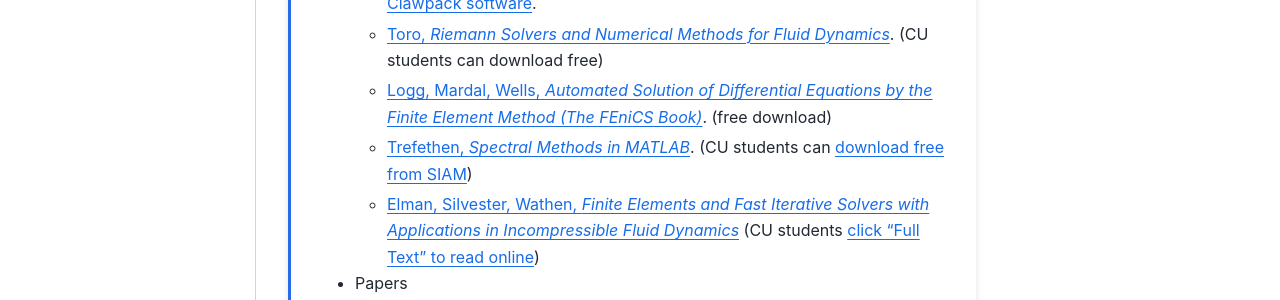
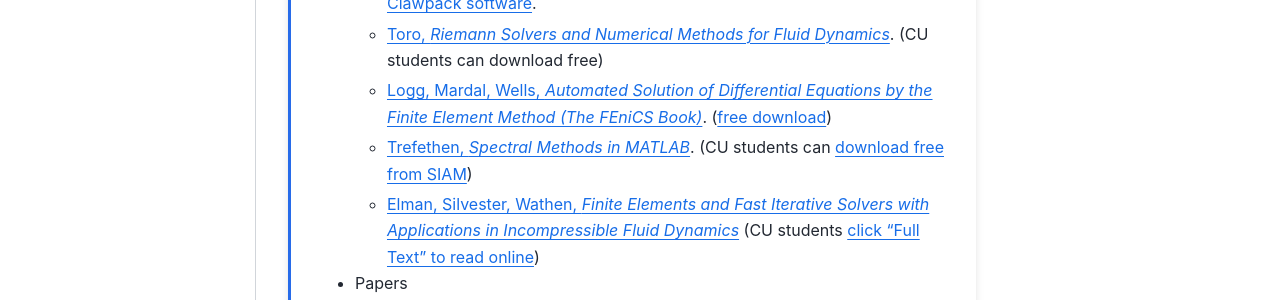
Before and after one commit to cu-numpde/fall21, a Jupyter Book: the page built from index.md, in a window 1280 px wide and 900 px high, scrolled down 1282 px. Shown: the part 393-693 px from the top of the window. Built offline with Jupyter Book 1.0.4 settings and Sphinx 7.4.7 and the Sphinx Book theme 1.1.4, drawn with Linux system fonts in a browser that asks for light colours; pages that are not in the unit, such as notebooks, are missing from menus; part of the change alters nothing that is shown.

```diff
--- a/index.md
+++ b/index.md
@@ -41,7 +41,7 @@ Welcome to **CSCI-5636: Numerical Solution of Partial Differential Equations**
   * [LeVeque, *Finite Difference Methods for Ordinary and Partial Differential Equations*](https://faculty.washington.edu/rjl/fdmbook/) (CU students can [download free from SIAM](http://epubs.siam.org/doi/book/10.1137/1.9780898717839))
   * [LeVeque, *Finite Volume Methods for Hyperbolic Problems*](https://depts.washington.edu/clawpack/book.html) and the [Clawpack software](http://www.clawpack.org/).
   * [Toro, *Riemann Solvers and Numerical Methods for Fluid Dynamics*](https://link.springer.com/book/10.1007%2Fb79761#toc). (CU students can download free)
-  * [Logg, Mardal, Wells, *Automated Solution of Differential Equations by the Finite Element Method (The FEniCS Book)*](https://link.springer.com/book/10.1007%2F978-3-642-23099-8). (free download)
+  * [Logg, Mardal, Wells, *Automated Solution of Differential Equations by the Finite Element Method (The FEniCS Book)*](https://link.springer.com/book/10.1007%2F978-3-642-23099-8). ([free download](https://fenicsproject.org/book/))
   * [Trefethen, *Spectral Methods in MATLAB*](https://people.maths.ox.ac.uk/trefethen/spectral.html). (CU students can [download free from SIAM](http://epubs.siam.org/doi/book/10.1137/1.9780898719598))
   * [Elman, Silvester, Wathen, *Finite Elements and Fast Iterative Solvers with Applications in Incompressible Fluid Dynamics*](https://doi.org/10.1093/acprof:oso/9780199678792.001.0001) (CU students [click "Full Text" to read online](http://libraries.colorado.edu/record=b7826912~S3))
 * Papers
```
